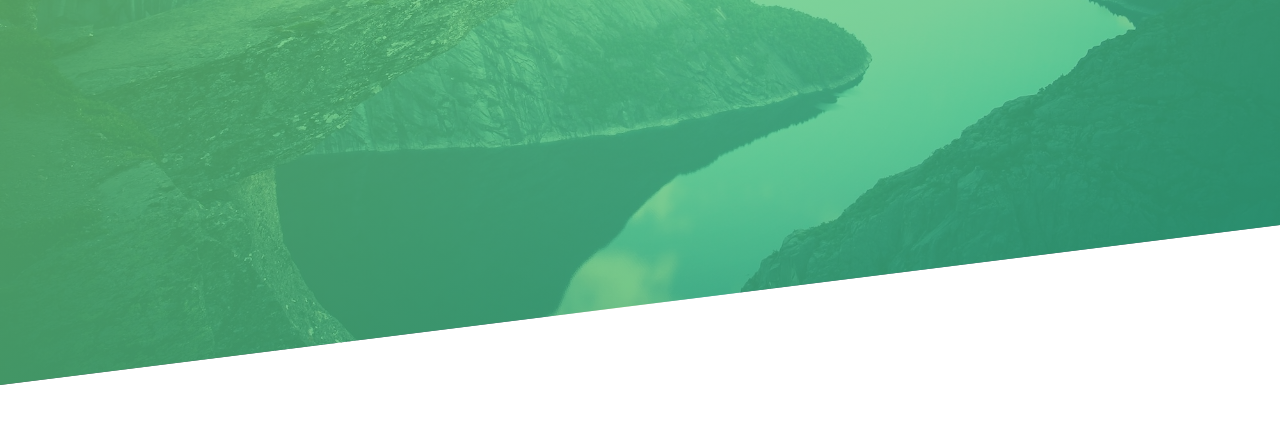
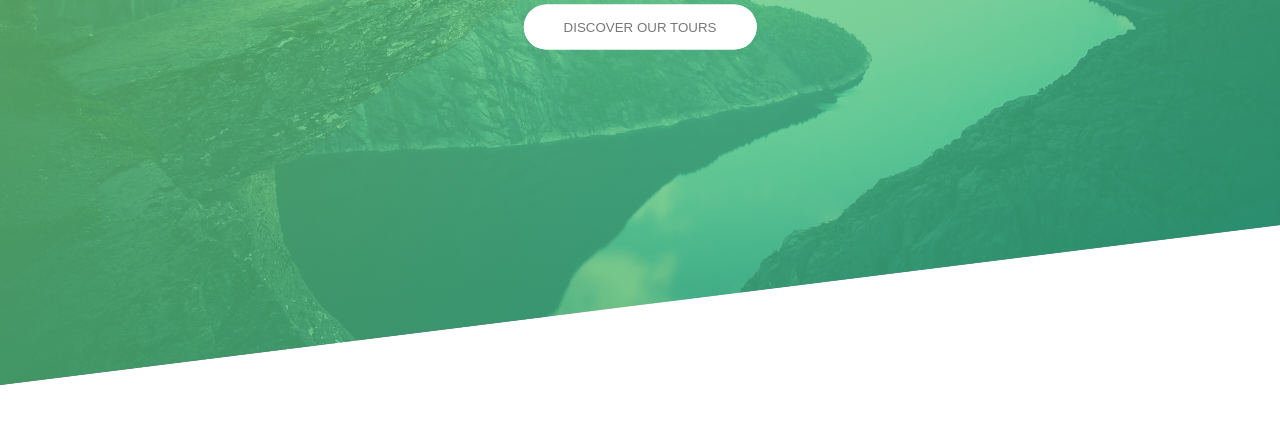
Before and after one commit to abr-ya/html-outdoors, a plain HTML site: page index.html in a window 1280 px wide. Shown: the part 375-800 px from the top of the page. Drawn offline with Linux system fonts and the light colour scheme.

Commit message:
feat: Add animated Button to Header

```diff
--- a/css/style.css
+++ b/css/style.css
@@ -39,6 +39,7 @@ body {
   top: 40%;
   left: 50%;
   transform: translate(-50%, -50%);
+  text-align: center;
 }
 
 .heading-primary {
@@ -46,6 +47,7 @@ body {
   text-transform: uppercase;
 
   backface-visibility: hidden; /* animation bug fix */
+  margin-bottom: 60px;
 }
 
 .heading-primary-main {
@@ -67,6 +69,60 @@ body {
   animation: moveInRight 1s ease-in;
 }
 
+.btn {
+  cursor: pointer;
+  text-transform: uppercase;
+  padding: 15px 40px;
+  border: none;
+  border-radius: 100px;
+  transition: all .3s;
+
+  position: relative;
+}
+
+.btn:hover {
+  transform: translateY(-3px);
+  box-shadow: 0 10px 20px rgba(0, 0, 0, .3);
+}
+
+.btn:active {
+  transform: translateY(-1px);
+  box-shadow: 0 5px 10px rgba(0, 0, 0, .3);
+}
+
+.btn-white {
+  background-color: #fff;
+  color: #777;
+}
+
+.btn-animated {
+  animation: moveFromBottom .5s ease-in .5s;
+  animation-fill-mode: backwards; /* применяем нулнвой фрейм до старта анимации) */
+}
+
+.btn::after {
+  content: "";
+  display: block;
+  height: 100%;
+  width: 100%;
+  border-radius: 100px;
+
+  position: absolute;
+  top: 0;
+  left: 0;
+  z-index: -1;
+
+  transition: all .4s;
+}
+
+.btn:hover::after {
+  transform: scaleX(1.5) scaleY(1.4);
+  opacity: 0;
+}
+
+.btn-white::after {
+  background-color: #fff;
+}
 
 /* Animation */
 @keyframes moveInLeft {
@@ -100,4 +156,16 @@ body {
     transform: translateX(0);
   }
 }
+
+@keyframes moveFromBottom {
+  0% {
+    opacity: 0;
+    transform: translateY(200px);
+  }
+
+  100% {
+    opacity: 1;
+    transform: translateY(0);
+  }
+}
 /* /Animation */
--- a/index.html
+++ b/index.html
@@ -4,7 +4,6 @@
     <meta charset="UTF-8">
     <meta name="viewport" content="width=device-width, initial-scale=1.0">
     <link href="https://fonts.googleapis.com/css?family=Lato:100,300,400,700,900" rel="stylesheet">
-    <link rel="stylesheet" href="css/icon-font.css">
     <link rel="stylesheet" href="css/style.css">
     <link rel="shortcut icon" type="image/png" href="img/favicon.png">
     <title>Outdoors | Exciting tours for adventurous people</title>
@@ -20,6 +19,8 @@
           <div class="heading-primary-main">outdoors</div>
           <div class="heading-primary-text">is where life happens</div>
         </h1>
+
+        <button class="btn btn-white btn-animated">Discover our tours</button>
       </div>
     </header>
 
```
Lines whose indentation alone changed are shown as unchanged.
